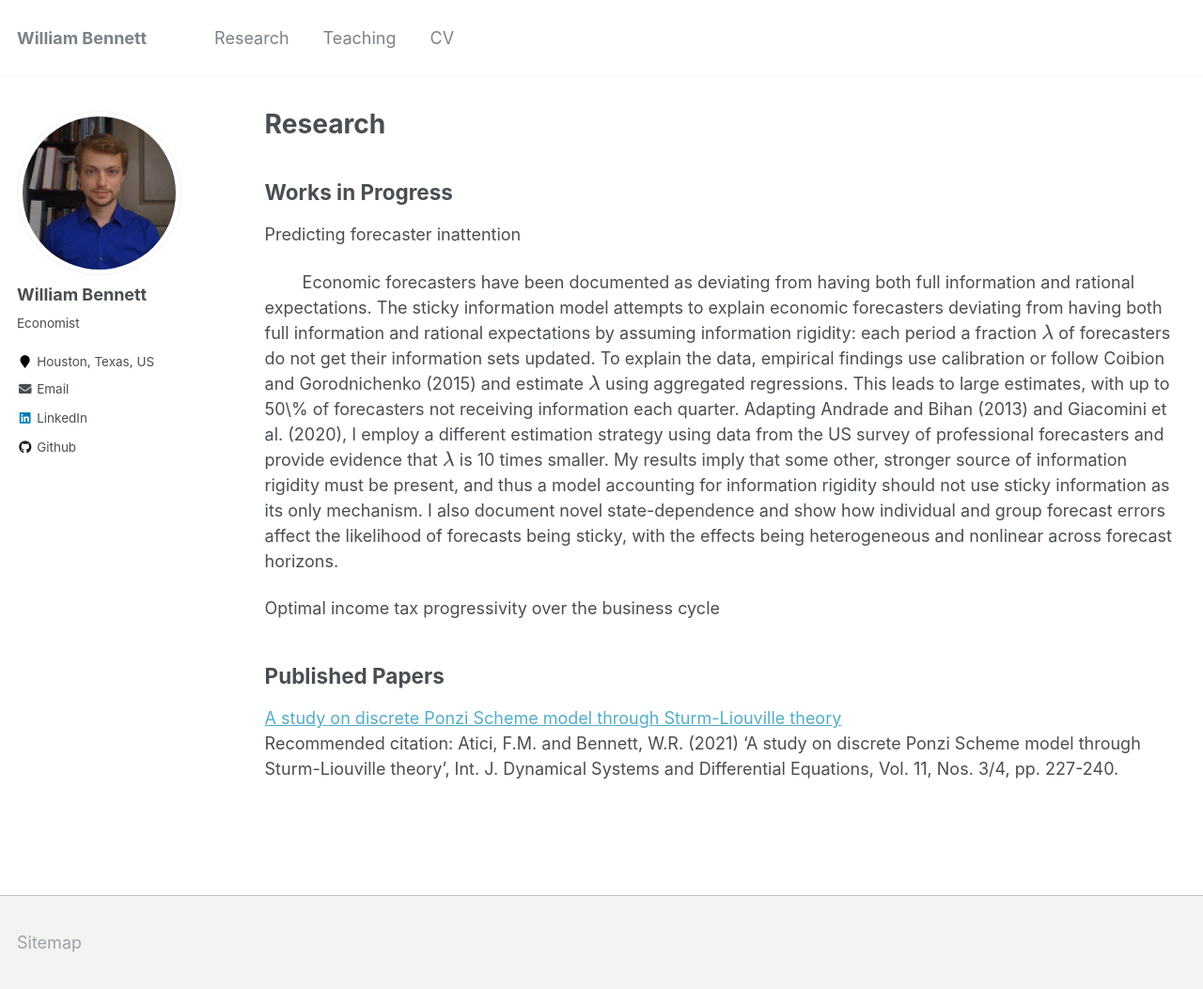
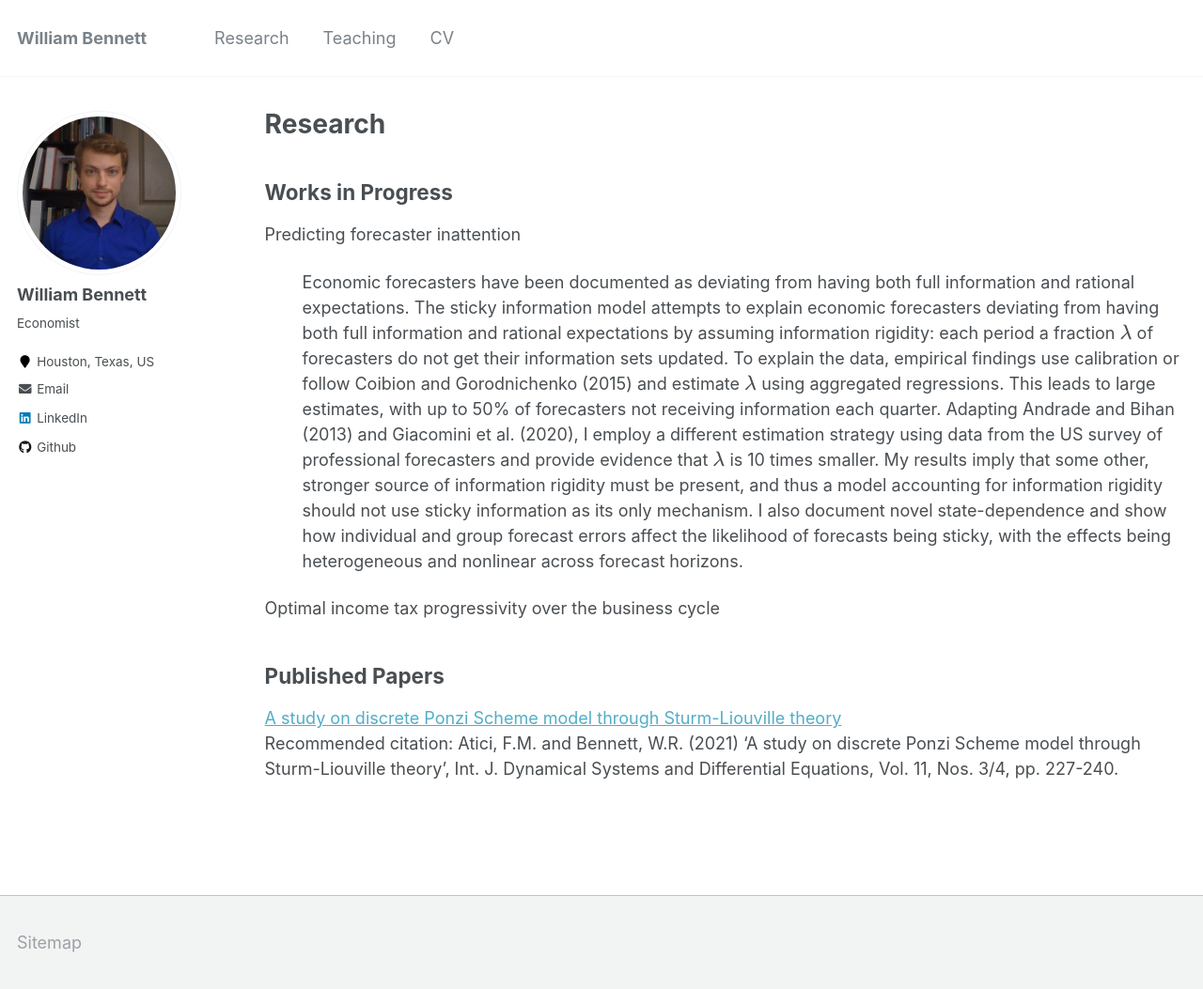
Before and after one commit to williambennettecon/williambennettecon.github.io, a Jekyll site: the page built from _pages/research.md, in a window 1280 px wide and 1053 px high. Shown: the whole window at 94% size. Built offline with Jekyll 4.4.1, drawn with Linux system fonts in a browser that asks for light colours; formulas are drawn with MathJax 3.

Commit message:
Update research.md

```diff
--- a/_pages/research.md
+++ b/_pages/research.md
@@ -11,8 +11,8 @@ Works in Progress
 --
 
 Predicting forecaster inattention
-<p style="text-indent: 40px;">
-Economic forecasters have been documented as deviating from having both full information and rational expectations. The sticky information model attempts to explain economic forecasters deviating from having both full information and rational expectations by assuming information rigidity: each period a fraction $\lambda$ of forecasters do not get their information sets updated. To explain the data, empirical findings use calibration or follow Coibion and Gorodnichenko (2015) and estimate $\lambda$ using aggregated regressions. This leads to large estimates, with up to 50\% of forecasters not receiving information each quarter. Adapting Andrade and Bihan (2013) and Giacomini et al. (2020), I employ a different estimation strategy using data from the US survey of professional forecasters and provide evidence that $\lambda$ is 10 times smaller. My results imply that some other, stronger source of information rigidity must be present, and thus a model accounting for information rigidity should not use sticky information as its only mechanism. I also document novel state-dependence and show how individual and group forecast errors affect the likelihood of forecasts being sticky, with the effects being heterogeneous and nonlinear across forecast horizons.
+<p style="margin-left: 40px;">
+Economic forecasters have been documented as deviating from having both full information and rational expectations. The sticky information model attempts to explain economic forecasters deviating from having both full information and rational expectations by assuming information rigidity: each period a fraction $\lambda$ of forecasters do not get their information sets updated. To explain the data, empirical findings use calibration or follow Coibion and Gorodnichenko (2015) and estimate $\lambda$ using aggregated regressions. This leads to large estimates, with up to 50% of forecasters not receiving information each quarter. Adapting Andrade and Bihan (2013) and Giacomini et al. (2020), I employ a different estimation strategy using data from the US survey of professional forecasters and provide evidence that $\lambda$ is 10 times smaller. My results imply that some other, stronger source of information rigidity must be present, and thus a model accounting for information rigidity should not use sticky information as its only mechanism. I also document novel state-dependence and show how individual and group forecast errors affect the likelihood of forecasts being sticky, with the effects being heterogeneous and nonlinear across forecast horizons.
 </p>
 
 Optimal income tax progressivity over the business cycle
```
